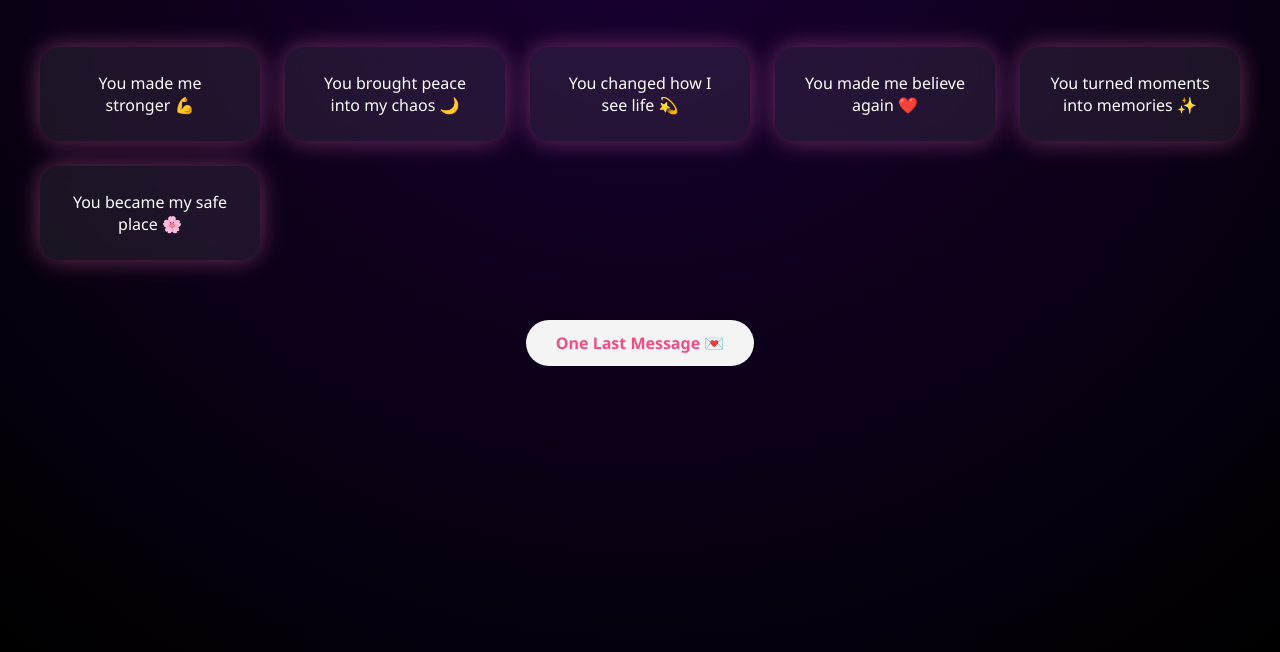
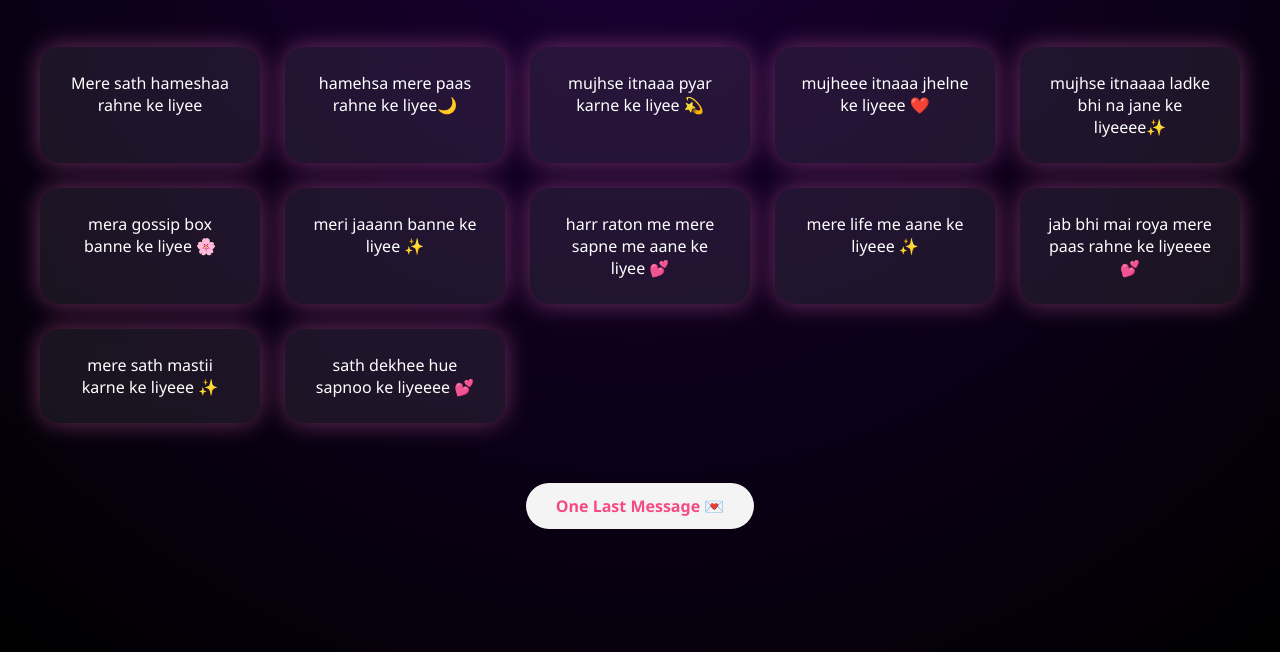
Before and after one commit to Navneett07/birthday-project, a plain HTML site: page thanks.html in a window 1280 px wide. Shown: the part 148-800 px from the top of the page. Drawn offline with Linux system fonts and the light colour scheme.

Commit message:
Updated thank you messages

```diff
--- a/thanks.html
+++ b/thanks.html
@@ -1,10 +1,12 @@
 <!DOCTYPE html>
 <html lang="en">
+
 <head>
   <meta charset="UTF-8" />
   <title>Thank You ❤️</title>
   <link rel="stylesheet" href="style.css" />
 </head>
+
 <body class="thanks-body">
 
   <!-- Particle Canvas -->
@@ -14,12 +16,34 @@
     <h1>Thank You For Everything ✨</h1>
 
     <div class="thanks-grid">
-      <div class="thanks-card">You made me stronger 💪</div>
-      <div class="thanks-card">You brought peace into my chaos 🌙</div>
-      <div class="thanks-card">You changed how I see life 💫</div>
-      <div class="thanks-card">You made me believe again ❤️</div>
-      <div class="thanks-card">You turned moments into memories ✨</div>
-      <div class="thanks-card">You became my safe place 🌸</div>
+      <div class="thanks-card">Mere sath hameshaa rahne ke liyee</div>
+      <div class="thanks-card">hamehsa mere paas rahne ke liyee🌙</div>
+      <div class="thanks-card">mujhse itnaaa pyar karne ke liyee 💫</div>
+      <div class="thanks-card">mujheee itnaaa jhelne ke liyeee ❤️</div>
+      <div class="thanks-card">mujhse itnaaaa ladke bhi na jane ke liyeeee✨</div>
+      <div class="thanks-card">mera gossip box banne ke liyee 🌸</div>
+      <div class="thanks-card">
+        meri jaaann banne ke liyee ✨
+      </div>
+      <div class="thanks-card">
+       harr raton me mere sapne me aane ke liyee 💕
+      </div>
+      <div class="thanks-card">
+        mere life me aane ke liyeee ✨
+      </div>
+      <div class="thanks-card">
+       jab bhi mai roya mere paas rahne ke liyeeee 💕
+      </div>
+      <div class="thanks-card">
+  mere sath mastii karne ke liyeee ✨
+</div>
+
+<div class="thanks-card">
+  sath dekhee hue sapnoo ke liyeeee 💕
+</div>
+
+
+
     </div>
 
     <button class="next-btn" onclick="goNext()">
@@ -35,4 +59,5 @@
     }
   </script>
 </body>
+
 </html>
```
